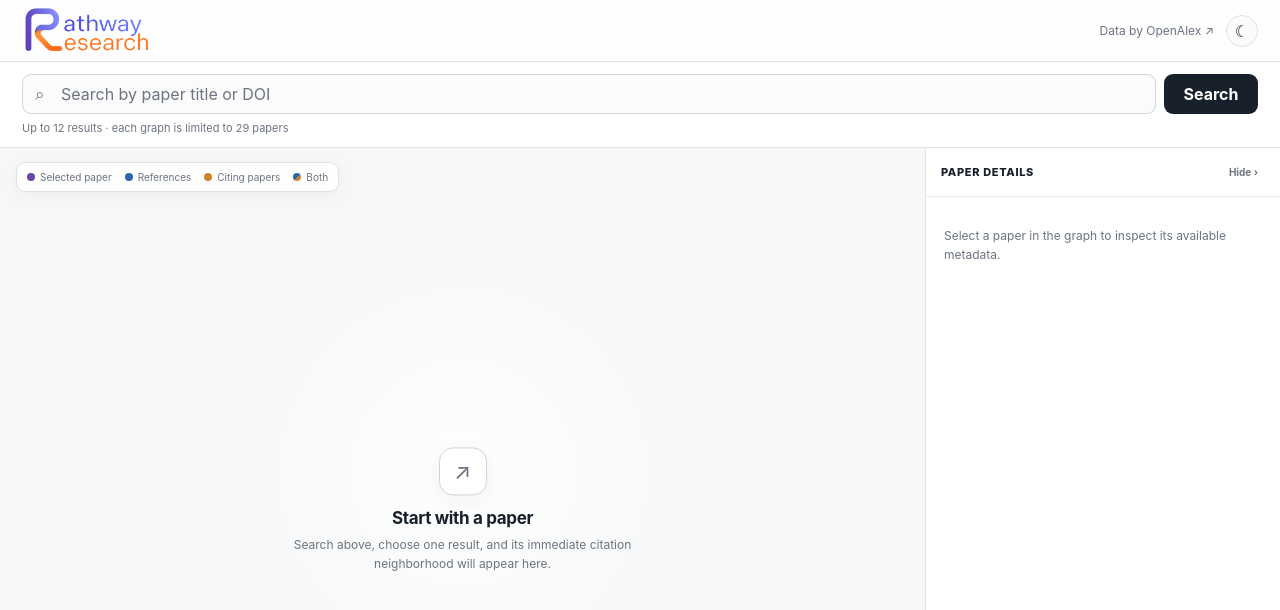
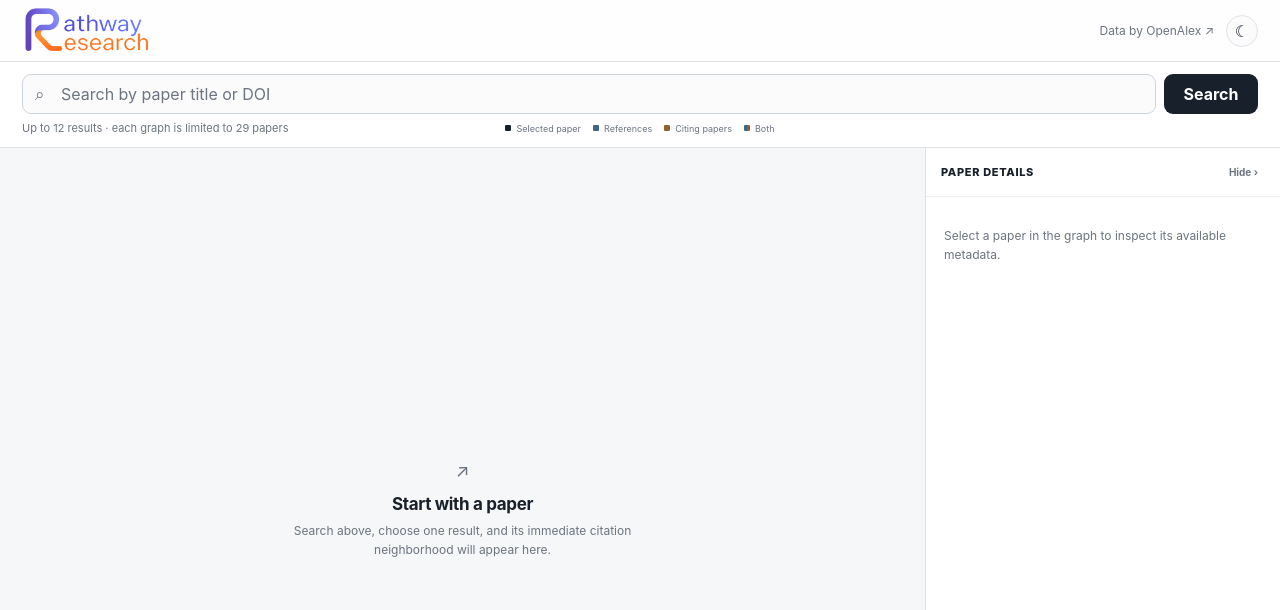
Before and after one commit to skibidiJCS/pathway, a React (Vite) app: page / in a window 1280 px wide. Shown: the top 610 px of the page. Built offline with nearby package versions, Linux system fonts and the light colour scheme.

Commit message:
refine citation workspace styling

```diff
--- a/src/components/PathwayApp.tsx
+++ b/src/components/PathwayApp.tsx
@@ -192,6 +192,24 @@ export function PathwayApp() {
             {searchError ||
               `Up to ${SEARCH_RESULT_LIMIT} results · each graph is limited to ${GRAPH_PAPER_LIMIT} papers`}
           </div>
+          <div className="legend" aria-label="Graph legend">
+            <span className="legend-item">
+              <span className="legend-dot selected" />
+              Selected paper
+            </span>
+            <span className="legend-item">
+              <span className="legend-dot reference" />
+              References
+            </span>
+            <span className="legend-item">
+              <span className="legend-dot citing" />
+              Citing papers
+            </span>
+            <span className="legend-item">
+              <span className="legend-dot both" />
+              Both
+            </span>
+          </div>
           {graph ? (
             <div className="filters" aria-label="Graph filters">
               <div className="filter-fields">
@@ -280,27 +298,6 @@ export function PathwayApp() {
         className={`workspace${detailsCollapsed ? " details-collapsed" : ""}`}
       >
         <div className="graph-stage">
-          <div className="graph-toolbar">
-            <div className="legend" aria-label="Graph legend">
-              <span className="legend-item">
-                <span className="legend-dot selected" />
-                Selected paper
-              </span>
-              <span className="legend-item">
-                <span className="legend-dot reference" />
-                References
-              </span>
-              <span className="legend-item">
-                <span className="legend-dot citing" />
-                Citing papers
-              </span>
-              <span className="legend-item">
-                <span className="legend-dot both" />
-                Both
-              </span>
-            </div>
-          </div>
-
           {graphState === "idle" ? (
             <div className="graph-state">
               <div className="state-mark" aria-hidden="true">
--- a/src/globals.css
+++ b/src/globals.css
@@ -5,12 +5,9 @@
   --soft-line: #eceef1;
   --paper: #fff;
   --canvas: #f6f7f8;
-  --blue: #2d65b4;
-  --blue-soft: #e8f0fb;
-  --amber: #a86213;
-  --amber-soft: #fff0dc;
-  --violet: #6746a5;
-  --violet-soft: #eee9f8;
+  --blue: #3f6489;
+  --amber: #94602d;
+  --violet: #5d566c;
   --danger: #a63b3b;
   --shadow: 0 12px 36px rgba(25, 31, 40, 0.08);
   --header-bg: rgba(255, 255, 255, 0.94);
@@ -20,9 +17,8 @@
   --button-text: #fff;
   --card-bg: #fff;
   --card-edge: #cfd5dc;
-  --graph-glow: rgba(255, 255, 255, 0.9);
-  --reference-zone: rgba(232, 240, 251, 0.5);
-  --citing-zone: rgba(255, 240, 220, 0.5);
+  --selected-paper-bg: #24272b;
+  --selected-paper-text: #fff;
   color-scheme: light;
 }
 
@@ -33,24 +29,20 @@
   --soft-line: #222d3a;
   --paper: #111923;
   --canvas: #0b1118;
-  --blue: #79a9ed;
-  --blue-soft: #172a42;
-  --amber: #f2ad5b;
-  --amber-soft: #392817;
-  --violet: #ae91ef;
-  --violet-soft: #2d2442;
+  --blue: #8aa7c4;
+  --amber: #c49a6b;
+  --violet: #aaa3b8;
   --danger: #f08c8c;
   --shadow: 0 16px 42px rgba(0, 0, 0, 0.3);
   --header-bg: rgba(17, 25, 35, 0.96);
   --field-bg: #0e1620;
   --hover-bg: #1a2531;
-  --button-bg: #7255bd;
-  --button-text: #fff;
+  --button-bg: #d7dbe0;
+  --button-text: #11161c;
   --card-bg: #151f2b;
   --card-edge: #354252;
-  --graph-glow: rgba(25, 35, 47, 0.65);
-  --reference-zone: rgba(31, 62, 98, 0.28);
-  --citing-zone: rgba(91, 58, 23, 0.25);
+  --selected-paper-bg: #e7e9eb;
+  --selected-paper-text: #11161c;
   color-scheme: dark;
 }
 
@@ -215,9 +207,9 @@ a:focus-visible {
 }
 
 .search-meta-row {
-  display: flex;
+  display: grid;
+  grid-template-columns: minmax(180px, 1fr) auto minmax(180px, 1fr);
   align-items: center;
-  justify-content: space-between;
   gap: 16px;
   margin-top: 7px;
 }
@@ -371,40 +363,18 @@ a:focus-visible {
   min-height: 570px;
   position: relative;
   overflow: hidden;
-  background:
-    radial-gradient(circle at 50% 45%, var(--graph-glow), transparent 42%),
-    var(--canvas);
-}
-
-.graph-toolbar {
-  position: absolute;
-  z-index: 3;
-  top: 14px;
-  left: 16px;
-  right: 16px;
-  display: flex;
-  align-items: flex-start;
-  justify-content: space-between;
-  gap: 12px;
-  pointer-events: none;
-}
-
-.legend {
-  border: 1px solid var(--line);
-  border-radius: 9px;
-  background: var(--header-bg);
-  box-shadow: 0 4px 16px rgba(25, 31, 40, 0.04);
-  pointer-events: auto;
+  background: var(--canvas);
 }
 
 .legend {
   display: flex;
   flex-wrap: wrap;
   align-items: center;
-  gap: 10px 13px;
-  padding: 8px 10px;
+  justify-content: center;
+  gap: 7px 12px;
   color: var(--muted);
-  font-size: 10px;
+  font-size: 9px;
+  white-space: nowrap;
 }
 
 .legend-item {
@@ -414,13 +384,13 @@ a:focus-visible {
 }
 
 .legend-dot {
-  width: 8px;
-  height: 8px;
-  border-radius: 50%;
+  width: 6px;
+  height: 6px;
+  border-radius: 1px;
 }
 
 .legend-dot.selected {
-  background: var(--violet);
+  background: var(--ink);
 }
 
 .legend-dot.reference {
@@ -428,15 +398,17 @@ a:focus-visible {
 }
 
 .legend-dot.citing {
-  background: #cf842c;
+  background: var(--amber);
 }
 
 .legend-dot.both {
-  background: linear-gradient(135deg, var(--blue) 50%, #cf842c 50%);
+  border-right: 3px solid var(--amber);
+  background: var(--blue);
 }
 
 .filters {
   flex: 0 0 auto;
+  justify-self: end;
 }
 
 .filter-fields {
@@ -527,11 +499,11 @@ a:focus-visible {
 
 .citation-map {
   position: absolute;
-  inset: 60px 14px 36px;
+  inset: 18px 18px 36px;
   z-index: 2;
   display: grid;
   grid-template-columns: minmax(250px, 1fr) 210px minmax(250px, 1fr);
-  gap: 16px;
+  gap: 24px;
   min-width: 0;
   overflow: auto;
 }
@@ -550,20 +522,19 @@ a:focus-visible {
 
 .paper-group {
   min-width: 0;
-  border: 1px solid;
-  border-radius: 12px;
+  border: 0;
+  border-top: 1px solid var(--line);
+  border-radius: 0;
   overflow: auto;
-  padding: 14px;
+  padding: 13px 2px 0;
 }
 
 .paper-group.reference {
-  border-color: rgba(86, 131, 191, 0.28);
-  background: var(--reference-zone);
+  background: transparent;
 }
 
 .paper-group.citing {
-  border-color: rgba(196, 130, 53, 0.28);
-  background: var(--citing-zone);
+  background: transparent;
 }
 
 .paper-group.empty {
@@ -579,7 +550,7 @@ a:focus-visible {
   color: var(--muted);
   font-size: 9px;
   line-height: 1.35;
-  text-align: center;
+  text-align: left;
 }
 
 .paper-group-heading strong {
@@ -591,11 +562,11 @@ a:focus-visible {
 }
 
 .paper-group.reference .paper-group-heading strong {
-  color: var(--blue);
+  color: var(--ink);
 }
 
 .paper-group.citing .paper-group-heading strong {
-  color: var(--amber);
+  color: var(--ink);
 }
 
 .paper-group.empty .paper-group-heading span {
@@ -622,37 +593,21 @@ a:focus-visible {
   position: relative;
   min-width: 0;
   min-height: 98px;
-  border: 1px solid var(--card-edge);
+  border: 1px solid var(--line);
   border-radius: 0;
   display: flex;
   flex-direction: column;
   align-items: stretch;
   background: var(--card-bg);
   color: var(--ink);
-  padding: 17px 14px 12px;
+  padding: 15px 14px 12px;
   text-align: left;
-  box-shadow:
-    3px 4px 0 color-mix(in srgb, var(--sheet-accent) 15%, transparent),
-    0 6px 16px rgba(25, 31, 40, 0.06);
+  box-shadow: 0 1px 2px rgba(25, 31, 40, 0.05);
   cursor: pointer;
 }
 
 .paper-sheet::after {
-  position: absolute;
-  top: -1px;
-  right: -1px;
-  width: 17px;
-  height: 17px;
-  border-bottom: 1px solid var(--card-edge);
-  border-left: 1px solid var(--card-edge);
-  background:
-    linear-gradient(
-      135deg,
-      var(--paper) 0 49%,
-      var(--card-edge) 50% 53%,
-      var(--field-bg) 54%
-    );
-  content: "";
+  content: none;
 }
 
 .paper-sheet.reference {
@@ -668,34 +623,20 @@ a:focus-visible {
 }
 
 .paper-sheet.selected {
-  --sheet-accent: var(--violet);
+  --sheet-accent: var(--ink);
   min-height: 136px;
-  border-color: #52378a;
-  background: linear-gradient(145deg, #5d3da0, #7454b5);
-  color: #fff;
-  box-shadow:
-    4px 5px 0 rgba(103, 70, 165, 0.22),
-    0 12px 28px rgba(72, 48, 118, 0.2);
-}
-
-.paper-sheet.selected::after {
-  border-color: rgba(255, 255, 255, 0.45);
-  background:
-    linear-gradient(
-      135deg,
-      transparent 0 49%,
-      rgba(255, 255, 255, 0.45) 50% 53%,
-      rgba(255, 255, 255, 0.12) 54%
-    );
+  border-color: var(--selected-paper-bg);
+  background: var(--selected-paper-bg);
+  color: var(--selected-paper-text);
+  box-shadow: 0 2px 6px rgba(25, 31, 40, 0.12);
 }
 
 .paper-sheet:hover {
   border-color: var(--sheet-accent);
-  transform: translateY(-1px);
 }
 
 .paper-sheet.active {
-  outline: 3px solid var(--ink);
+  outline: 2px solid var(--ink);
   outline-offset: 2px;
 }
 
@@ -703,7 +644,7 @@ a:focus-visible {
   position: absolute;
   top: -1px;
   left: -1px;
-  width: 4px;
+  width: 2px;
   bottom: -1px;
   background: var(--sheet-accent);
 }
@@ -725,7 +666,7 @@ a:focus-visible {
 }
 
 .paper-sheet.selected .paper-sheet-meta {
-  color: rgba(255, 255, 255, 0.72);
+  color: color-mix(in srgb, var(--selected-paper-text) 65%, transparent);
 }
 
 .paper-sheet-relation {
@@ -749,7 +690,7 @@ a:focus-visible {
 }
 
 .selected-paper-label {
-  color: var(--violet);
+  color: var(--ink);
   font-size: 9px;
   font-weight: 800;
   letter-spacing: 0.05em;
@@ -786,17 +727,15 @@ a:focus-visible {
 }
 
 .state-mark {
-  width: 48px;
-  height: 48px;
+  width: auto;
+  height: auto;
   margin: 0 auto 13px;
-  border: 1px solid var(--card-edge);
-  border-radius: 14px;
-  background: var(--card-bg);
-  display: grid;
-  place-items: center;
+  border: 0;
+  border-radius: 0;
+  background: transparent;
   color: var(--muted);
-  font-size: 22px;
-  box-shadow: 0 6px 20px rgba(25, 31, 40, 0.05);
+  font-size: 18px;
+  box-shadow: none;
 }
 
 .graph-state h2 {
@@ -1125,6 +1064,7 @@ a:focus-visible {
   }
 
   .search-meta-row {
+    display: flex;
     align-items: stretch;
     flex-direction: column;
     gap: 7px;
@@ -1154,15 +1094,9 @@ a:focus-visible {
     min-height: 620px;
   }
 
-  .graph-toolbar {
-    top: 10px;
-    left: 10px;
-    right: 10px;
-    flex-direction: column;
-  }
-
   .legend {
     width: 100%;
+    justify-content: flex-start;
   }
 
   .filter-fields {
@@ -1185,7 +1119,7 @@ a:focus-visible {
   .citation-map.no-references,
   .citation-map.no-citing,
   .citation-map.no-references.no-citing {
-    inset: 92px 10px 36px;
+    inset: 18px 10px 36px;
     grid-template-columns: 1fr;
     grid-template-areas:
       "selected"
```
